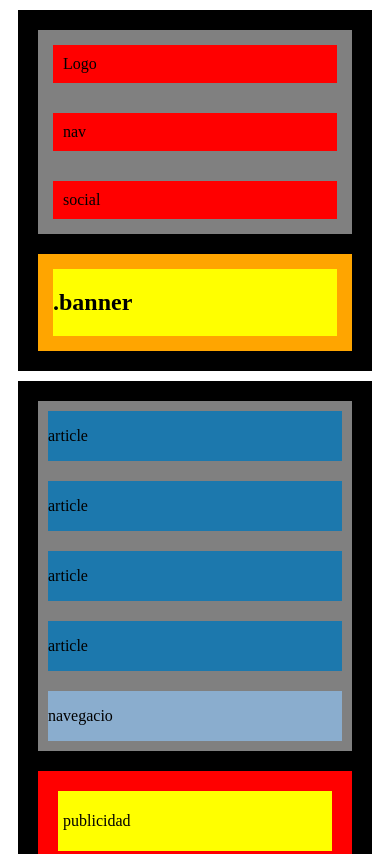
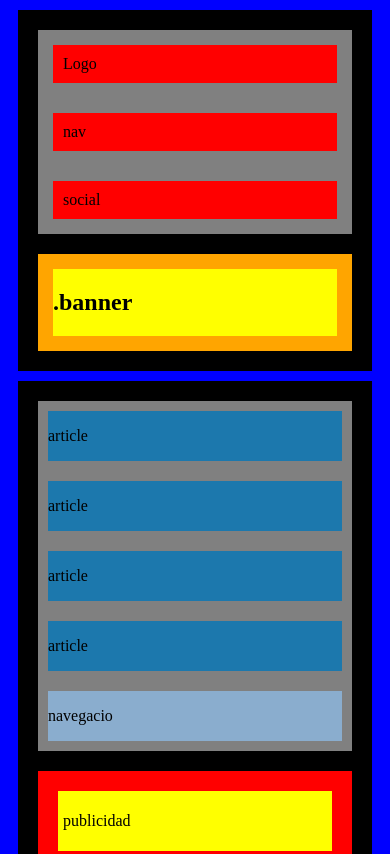
Before and after one commit to AlexMafaluno/S1.1-HTML-CSS-FlexBox, a plain HTML site: page index.html in a window 390 px wide. Shown: the top 854 px of the page. Drawn offline with Linux system fonts and the light colour scheme.

Commit message:
Ejercicio4

```diff
--- a/styles.css
+++ b/styles.css
@@ -98,6 +98,9 @@
 
 @media only screen and (max-width: 768px) {
 
+    body{
+        background-color: blueviolet;
+    }
 
     .item-1{
        display: flex;
@@ -119,6 +122,9 @@
 }
 @media only screen and (max-width: 600px) {
 
+    body{
+        background-color: blue;
+    }
 
     .articulos-item{
         display: flex;
```
